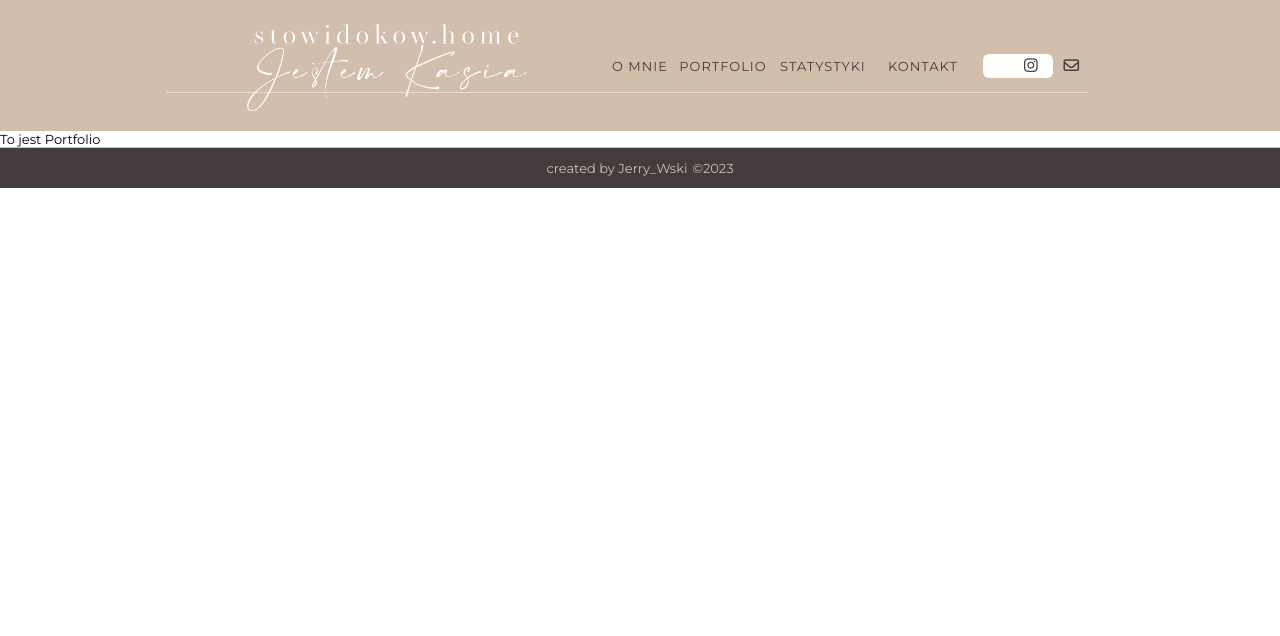
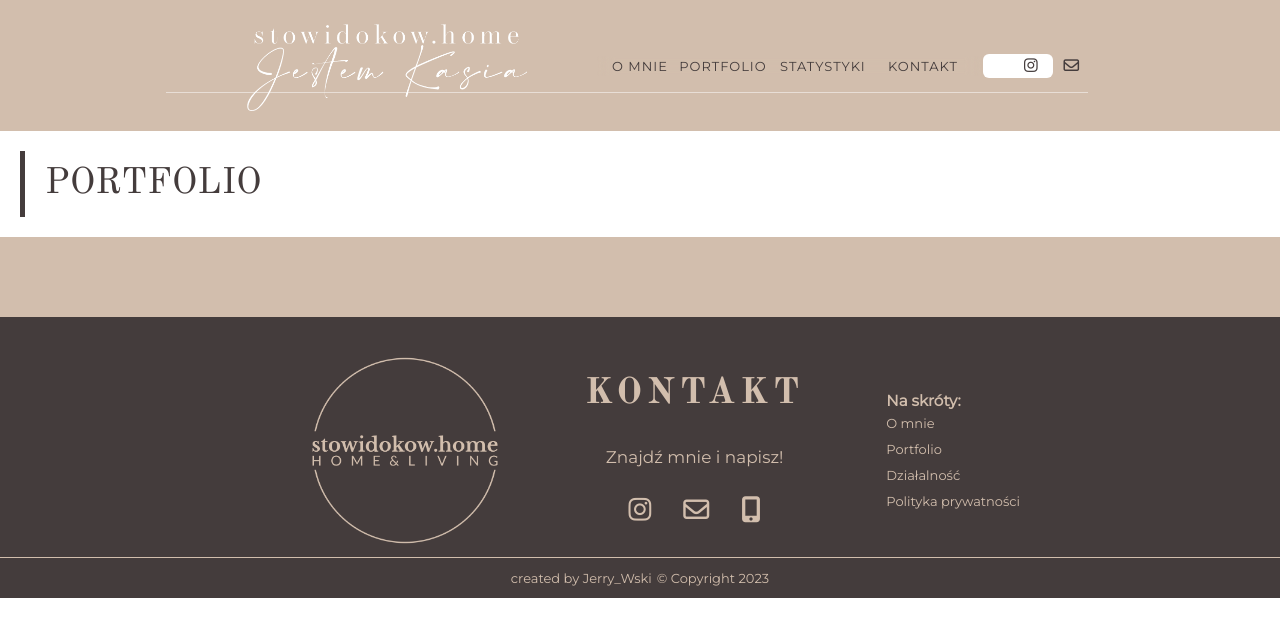
Before and after one commit to JerryWski/kathia-site, a React (Create React App) app: page /portfolio in a window 1280 px wide. Shown: the top 636 px of the page. Built offline with nearby package versions, Linux system fonts and the light colour scheme; a web font is replaced by a local one.

Commit message:
styling portfolio section

```diff
--- a/src/components/Footer.tsx
+++ b/src/components/Footer.tsx
@@ -8,7 +8,7 @@ const Footer: React.FC = () => {
   return (
     <div className={styles.footer}>
       <p className={styles.footer_text}>created by Jerry_Wski</p>
-      <p className={styles.footer_year}>©{currentYear()}</p>
+      <p className={styles.footer_year}>© Copyright {currentYear()}</p>
     </div>
   );
 };
--- /dev/null
+++ b/src/pages/Portfolio.module.css
@@ -0,0 +1,23 @@
+.portfolio_section {
+  background-color: var(--beige);
+}
+
+.intro_container {
+  width: 100%;
+  display: flex;
+  color: var(--black);
+  align-items: center;
+  padding: 20px;
+  margin-top: 0px;
+  margin-bottom: 30px;
+  background-color: var(--white);
+}
+.intro_heading {
+  width: 100%;
+  border-left: 5px solid var(--black);
+  padding: 10px 20px 10px 20px;
+  text-transform: uppercase;
+  font-size: 2.8rem;
+  font-weight: 500;
+  font-family: var(--font);
+}
--- a/src/pages/Portfolio.tsx
+++ b/src/pages/Portfolio.tsx
@@ -1,8 +1,18 @@
+import ContactSection from '../components/ContactSection';
+import styles from './Portfolio.module.css';
 
 const Portfolio: React.FC = () => {
   return (
-    <div id="portfolio">To jest Portfolio</div>
-  )
-}
+    <div id='portfolio' className={styles.portfolio_section}>
+      <div className={styles.portfolio_wrapper}>
+        <div className={styles.intro_container}>
+          <h2 className={styles.intro_heading}>Portfolio</h2>
+        </div>
 
-export default Portfolio
+      </div>
+      <ContactSection />
+    </div>
+  );
+};
+
+export default Portfolio;
```
